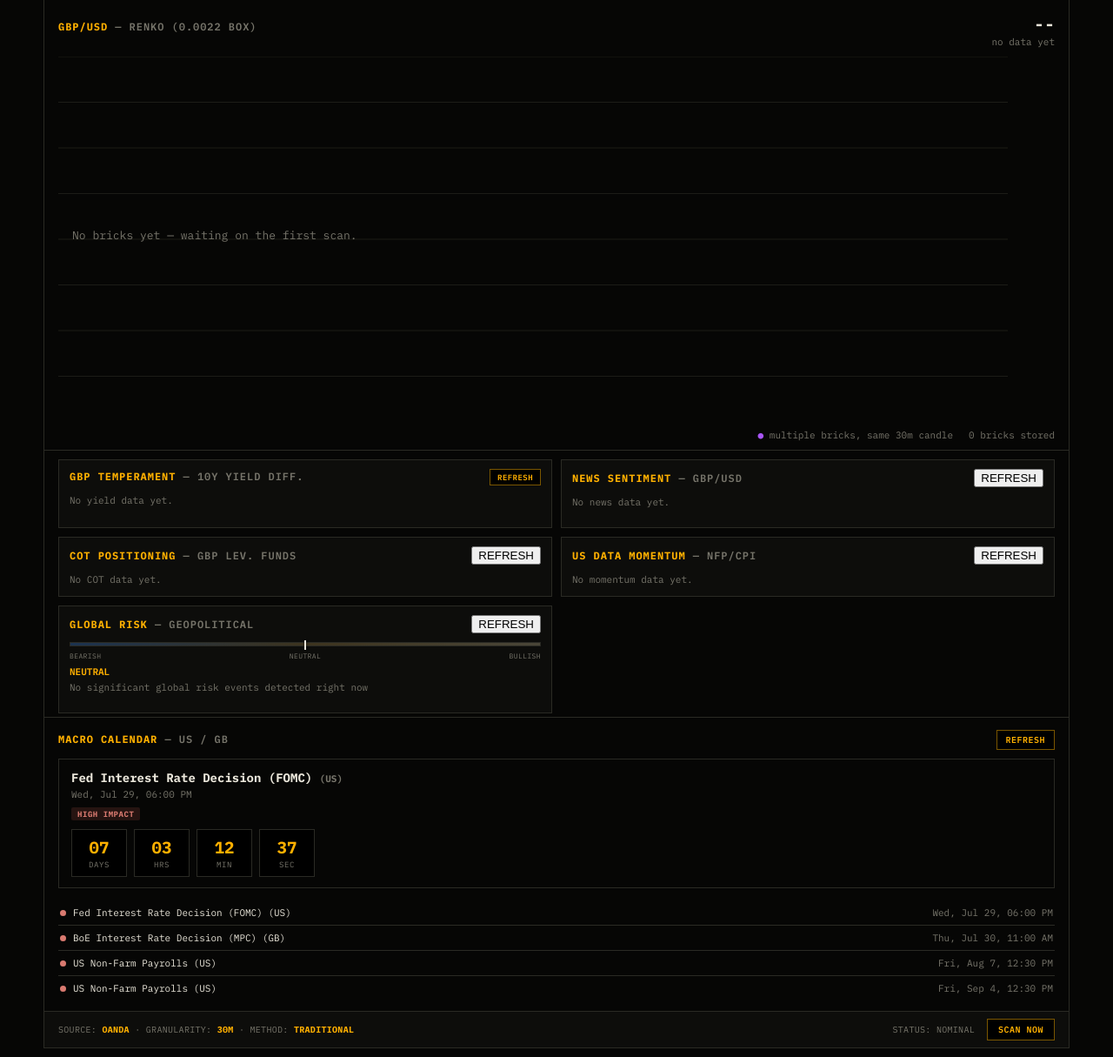
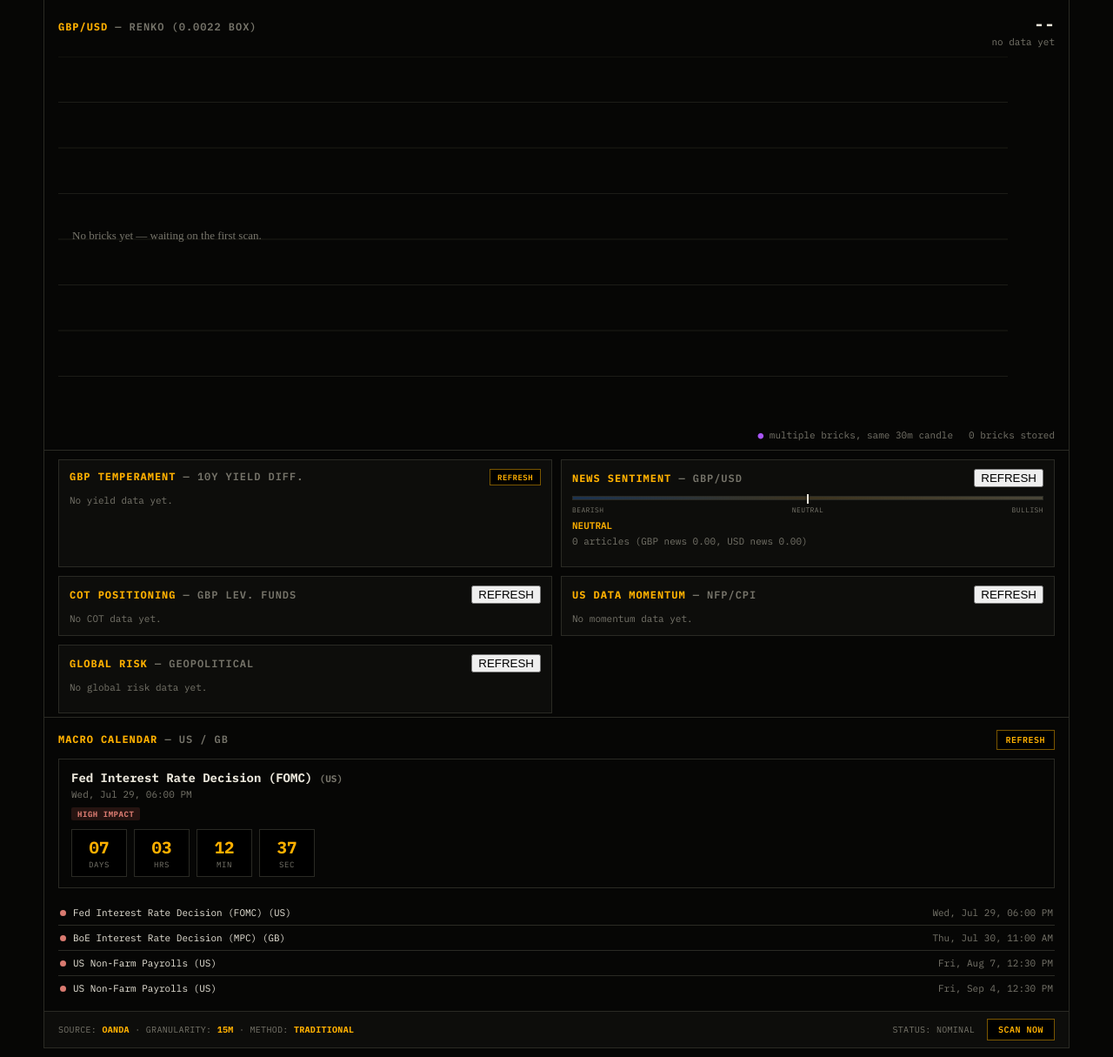
Before and after one commit to adamlahlou/007-trading-terminal, a FastAPI app: page / in a window 1280 px wide. Shown: the part 57-1272 px from the top of the page at 87% size. Run offline with FastAPI, Linux system fonts and the light colour scheme; data comes from the database, SQL or seed files in the repository; data that the repository does not hold is empty.

Commit message:
Fix purple dot bug, add date to brick label, switch to 15min candles

```diff
--- a/app/main.py
+++ b/app/main.py
@@ -20,8 +20,8 @@
 @asynccontextmanager
 async def lifespan(app: FastAPI):
     db.init_db()
-    # Every 30 minutes, on the hour and half-hour
-    scheduler.add_job(lambda: asyncio.to_thread(run_scan), "cron", minute="0,30", id="thirty_min_scan")
+    # Every 15 minutes
+    scheduler.add_job(lambda: asyncio.to_thread(run_scan), "cron", minute="0,15,30,45", id="fifteen_min_scan")
     # Calendar doesn't change minute to minute -- refresh every 6 hours
     scheduler.add_job(lambda: asyncio.to_thread(run_calendar_refresh), "cron", hour="*/6", id="calendar_refresh")
     # Yields move slowly (UK series is monthly) -- once a day is plenty
--- a/app/oanda_client.py
+++ b/app/oanda_client.py
@@ -39,7 +39,7 @@
     return {"bid": bid, "ask": ask, "mid": round((bid + ask) / 2, 5), "time": price["time"]}
 
 
-def fetch_candles(since: datetime | None = None, count: int = 500, granularity: str = "M30") -> list[dict]:
+def fetch_candles(since: datetime | None = None, count: int = 500, granularity: str = "M15") -> list[dict]:
     """
     Returns a list of {time, open, high, low, close, complete} dicts, oldest first.
     If `since` is given, fetches candles from that point forward (used to avoid
--- a/app/scanner.py
+++ b/app/scanner.py
@@ -43,7 +43,7 @@
     last_candle_time = saved["last_candle_time"]
 
     since_dt = _parse_time(last_candle_time) if last_candle_time else None
-    candles = oanda_client.fetch_candles(since=since_dt, count=500, granularity="M30")
+    candles = oanda_client.fetch_candles(since=since_dt, count=500, granularity="M15")
 
     # Guard against re-processing the boundary candle we already handled
     if last_candle_time:
--- a/static/app.js
+++ b/static/app.js
@@ -107,7 +107,7 @@
   // Bricks sharing the same formed_at came from the same 30min candle --
   // i.e. price moved more than one box within a single bar. Worth flagging.
   const formedAtCounts = {};
-  shown.forEach(b => { formedAtCounts[b.formed_at] = (formedAtCounts[b.formed_at] || 0) + 1; });
+  bricks.forEach(b => { formedAtCounts[b.formed_at] = (formedAtCounts[b.formed_at] || 0) + 1; });
 
   shown.forEach((b, i) => {
     const x = padding + i * slotW + (slotW - brickW) / 2;
@@ -140,12 +140,16 @@
       ctx.fill();
     }
 
-    // Label the most recent brick with its actual time, so "how stale is
-    // this" is always visible at a glance without reading header text.
+    // Label the most recent brick with its actual date+time, so "how stale
+    // is this" is always visible at a glance -- previously this only showed
+    // the time, so an old brick sitting there for hours could easily be
+    // misread as being from today.
     if (i === shown.length - 1) {
       const t = new Date(b.formed_at.replace(/(\.\d+)?Z?$/, 'Z'));
-      let label = t.toLocaleTimeString('en-US', { hour: 'numeric', minute: '2-digit', hour12: true });
-      label = label.replace(' ', '').toLowerCase(); // "11:30 AM" -> "11:30am"
+      const datePart = t.toLocaleDateString('en-GB', { month: 'short', day: 'numeric' });
+      let timePart = t.toLocaleTimeString('en-US', { hour: 'numeric', minute: '2-digit', hour12: true });
+      timePart = timePart.replace(' ', '').toLowerCase(); // "11:30 AM" -> "11:30am"
+      const label = `${datePart} ${timePart}`;
       ctx.fillStyle = dim;
       ctx.font = "10px 'IBM Plex Mono', monospace";
       ctx.textAlign = 'center';
--- a/templates/index.html
+++ b/templates/index.html
@@ -98,7 +98,7 @@
   </div>
 
   <div class="statusbar">
-    <div>SOURCE: <b>OANDA</b> · GRANULARITY: <b>30M</b> · METHOD: <b>TRADITIONAL</b></div>
+    <div>SOURCE: <b>OANDA</b> · GRANULARITY: <b>15M</b> · METHOD: <b>TRADITIONAL</b></div>
     <div style="display:flex; align-items:center; gap:14px;">
       <span id="scan-status">STATUS: NOMINAL</span>
       <button id="scan-now-btn">SCAN NOW</button>
```
